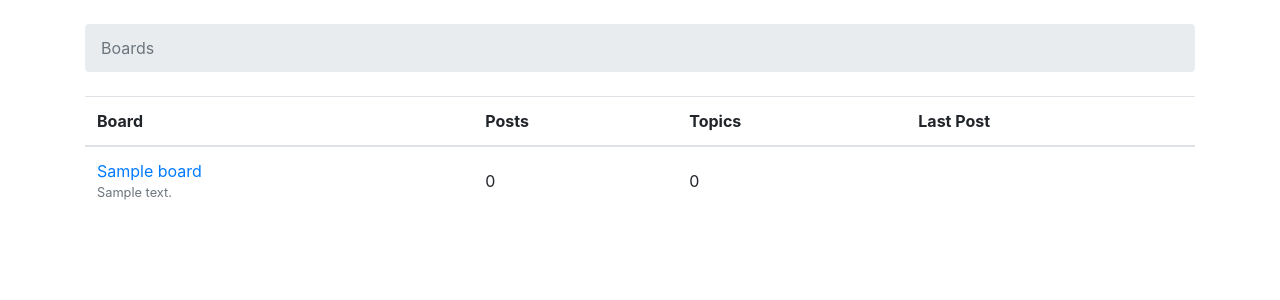
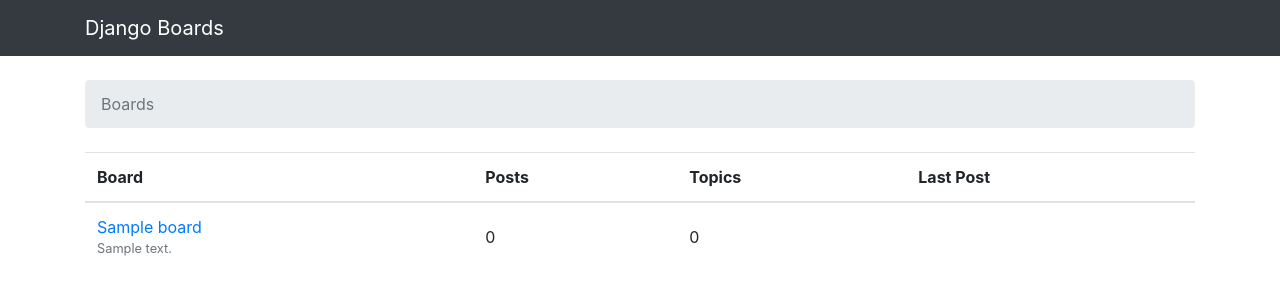
Before and after one commit to d0m1987/Tutorial_SimpleIsBetterThanComplex, a Django app: page / in a window 1280 px wide. Shown: the top 300 px of the page. Run offline with Django 3.2, Linux system fonts and the light colour scheme; tables that the repository leaves empty hold one stand-in row (values such as "Sample post"); some libraries are stand-ins or nearby versions.

Commit message:
Added navbar from bootstrap

```diff
--- a/myproject/templates/base.html
+++ b/myproject/templates/base.html
@@ -7,6 +7,13 @@
     <link rel="stylesheet" href="{% static 'css/bootstrap.min.css' %}">
   </head>
   <body>
+
+    <nav class="navbar navbar-expand-lg navbar-dark bg-dark">
+      <div class="container">
+        <a class="navbar-brand" href="{% url 'home' %}">Django Boards</a>
+      </div>
+    </nav>
+
     <div class="container">
       <ol class="breadcrumb my-4">
         {% block breadcrumb %}
```
